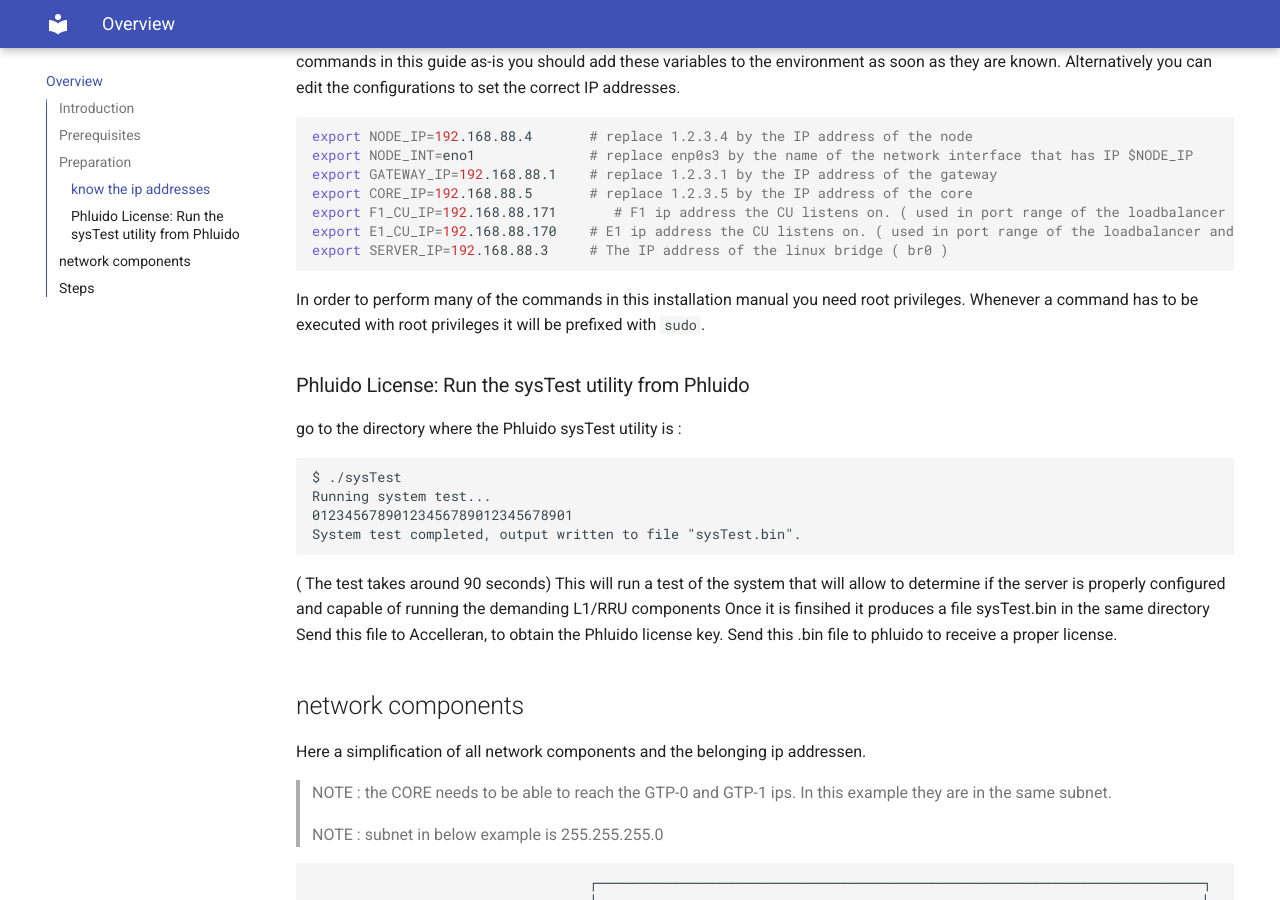
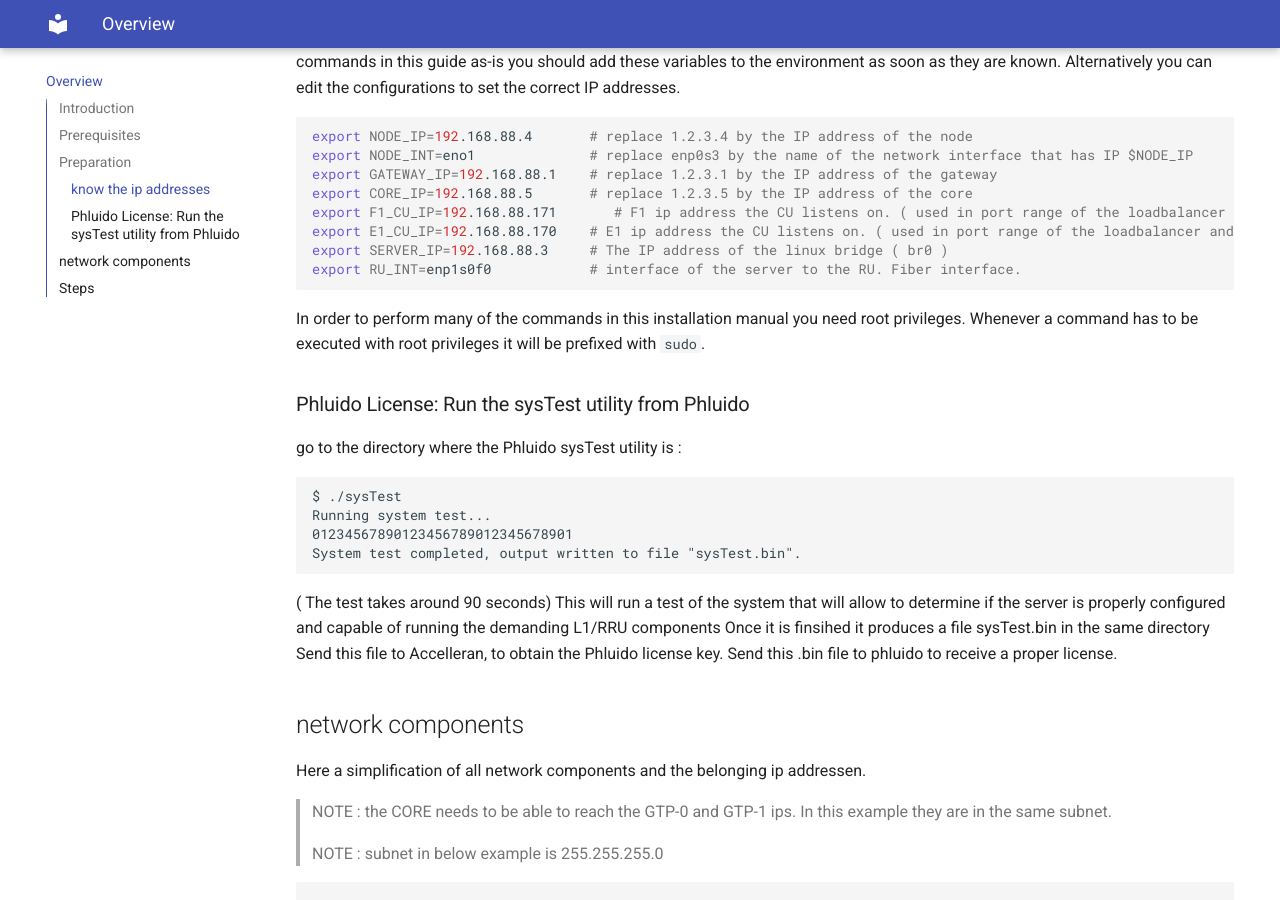
Before and after one commit to accelleran/drax-docs, an MkDocs documentation site: the page built from docs/index.md, in a window 1280 px wide and 900 px high, scrolled down 1257 px. Built offline with MkDocs 1.6.1 and Material for MkDocs 9.7.7, drawn with Linux system fonts in a browser that asks for light colours; the version menu is left out.

Commit message:
Update index.md

````diff
--- a/docs/index.md
+++ b/docs/index.md
@@ -46,6 +46,7 @@ export CORE_IP=192.168.88.5       # replace 1.2.3.5 by the IP address of the cor
 export F1_CU_IP=192.168.88.171       # F1 ip address the CU listens on. ( used in port range of the loadbalancer and creation of the CUCP)
 export E1_CU_IP=192.168.88.170    # E1 ip address the CU listens on. ( used in port range of the loadbalancer and creation of the CUCP)
 export SERVER_IP=192.168.88.3     # The IP address of the linux bridge ( br0 )
+export RU_INT=enp1s0f0            # interface of the server to the RU. Fiber interface.
 ```
 
 In order to perform many of the commands in this installation manual you need root privileges.
````
